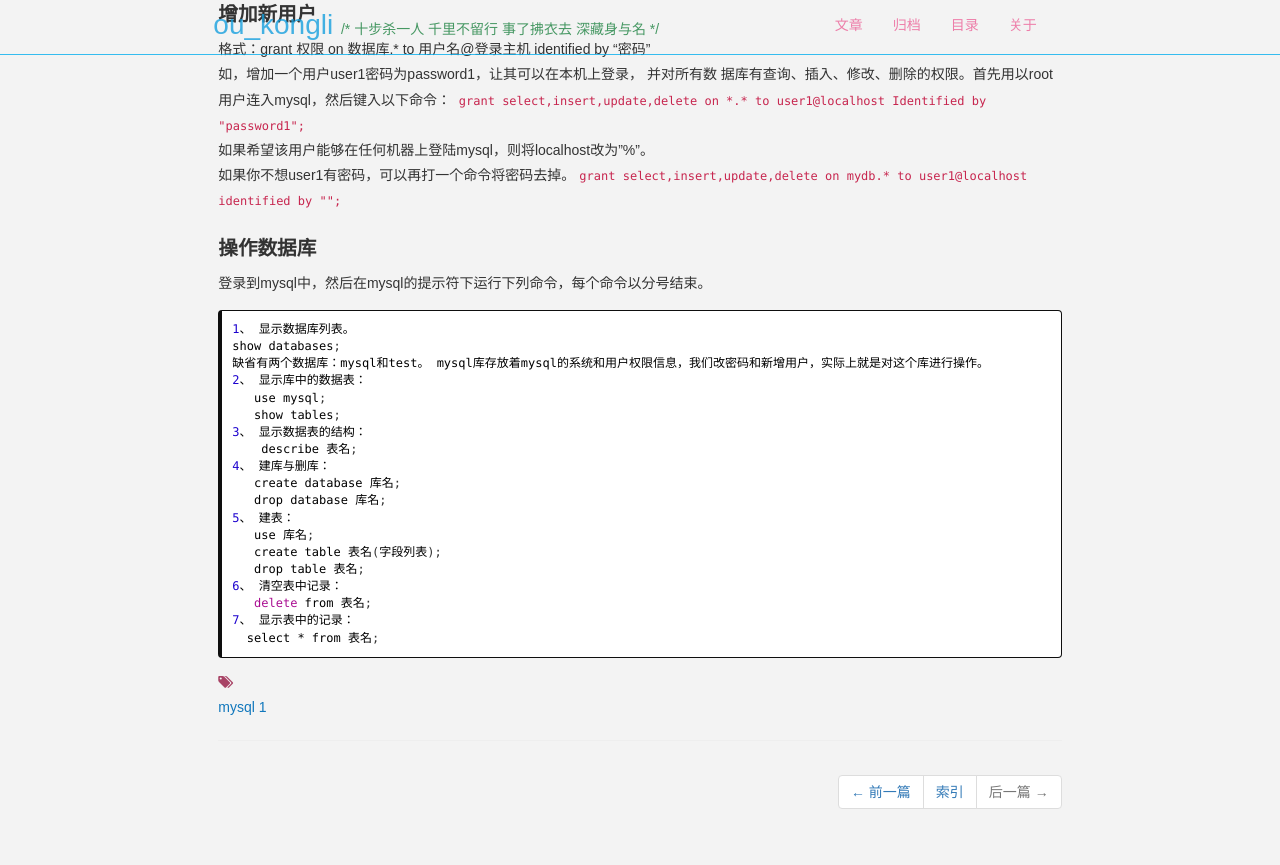
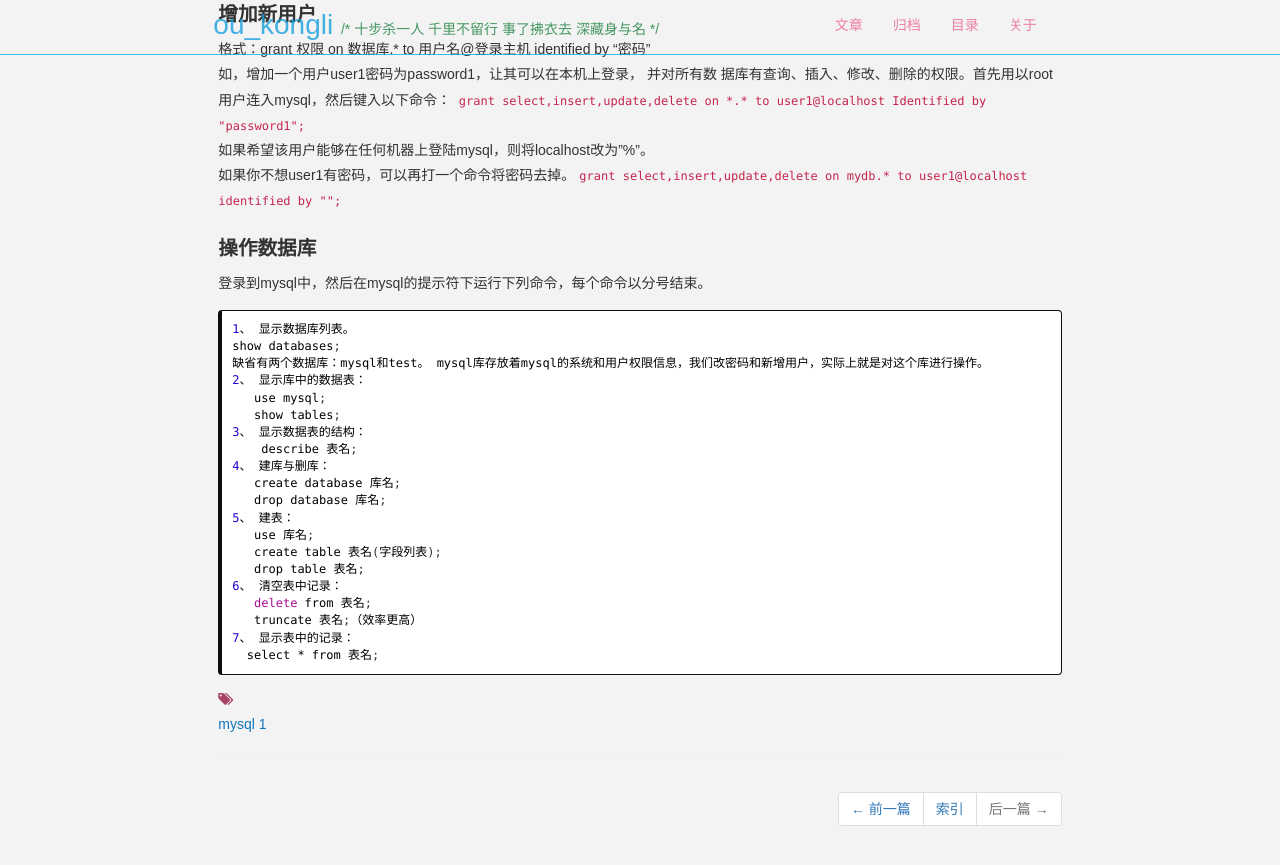
Before and after one commit to ouyangkongli/ouyangkongli.github.io, a Jekyll site: the page built from _posts/2014-12-23-mysql-command.md, in a window 1280 px wide and 900 px high, scrolled down 470 px. Shown: the top 865 px of the window. Built offline with Jekyll 4.4.1, drawn with Linux system fonts in a browser that asks for light colours; nearby versions of some CDN libraries; comment, search, counter and statistics services are not loaded.

Commit message:
add truncate table

```diff
--- a/_posts/2014-12-23-mysql-command.md
+++ b/_posts/2014-12-23-mysql-command.md
@@ -55,6 +55,7 @@
    drop table 表名;
 6、 清空表中记录：
    delete from 表名;
+   truncate 表名;（效率更高）
 7、 显示表中的记录：
   select * from 表名;
 {% endhighlight %}
```
